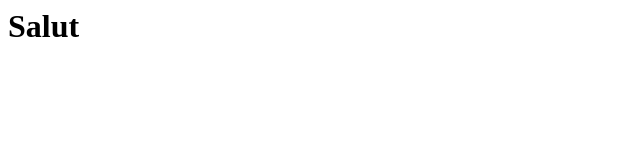
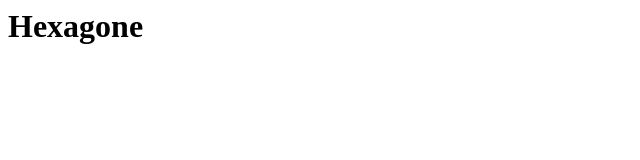
Before and after one commit to Walouiji/site-hexa, a plain HTML site: page index.html in a window 1280 px wide. Shown: the whole page, without its empty margins (0-640 px from the left). Drawn offline with Linux system fonts and the light colour scheme.

Commit message:
changement index

```diff
--- a/index.html
+++ b/index.html
@@ -1 +1 @@
-<h1>Salut</h1>
+<h1>Hexagone</h1>
```
